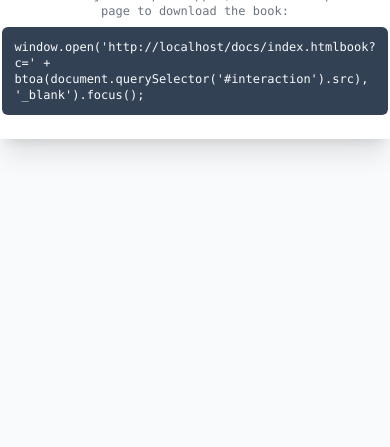
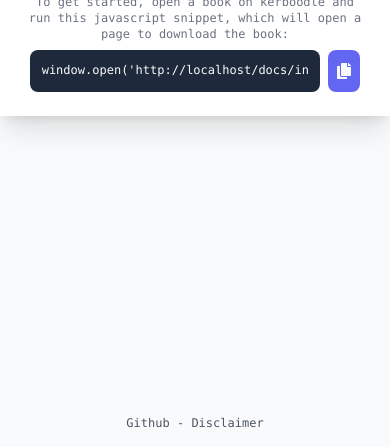
Before and after one commit to f1shy-dev/kerboodl, a website: page docs/index.html in a window 390 px wide. Shown: the part 397-844 px from the top of the page. Drawn offline with Linux system fonts and the light colour scheme.

Commit message:
add disclaimer file, footer on webpage, mobile responsiveness and copy text button

```diff
--- a/docs/assets/app.css
+++ b/docs/assets/app.css
@@ -1,6 +1,26 @@
 @tailwind base;
 @tailwind components;
 @tailwind utilities;
+
+/* width */
+::-webkit-scrollbar {
+  width: 3px;
+  height: 3px;
+}
+
+/* Track */
+::-webkit-scrollbar-track {
+  @apply rounded-b-md bg-slate-800;
+}
+
+/* Handle */
+::-webkit-scrollbar-thumb {
+  @apply rounded-md bg-slate-100;
+}
+
+::-webkit-scrollbar-thumb:hover {
+  @apply bg-slate-400;
+}
 
 @layer components {
   .button {
@@ -11,3 +31,9 @@
     @apply text-gray-500 font-mono text-xs;
   }
 }
+
+@layer utilities {
+  .max-w-85 {
+    max-width: 85%;
+  }
+}
--- a/docs/index.html
+++ b/docs/index.html
@@ -11,23 +11,57 @@
 
 <body>
   <div class="bg-gray-50 h-screen w-screen flex flex-col justify-center">
-    <div class="p-6 bg-white shadow-xl sm:max-w-lg sm:mx-auto sm:rounded-lg sm:px-10">
+    <div class="p-6 bg-white shadow-xl sm:max-w-lg sm:mx-auto sm:rounded-lg sm:px-6">
       <div class="max-w-md mx-auto flex flex-col items-center text-center">
         <span class="font-mono text-xl font-bold">kerboodl</span>
         <span class="font-mono text-gray-500 text-xs mt-2">To get started, open a book on kerboodle and run this
           javascript
           snippet, which will open a page to download the book:</span>
-        <p class="font-mono text-gray-50 bg-slate-700 rounded-md p-3 text-xs mt-2 text-left" id="snippet"></p>
+        <div class="flex w-full mt-2 justify-center">
+          <div class="bg-slate-800 rounded-lg px-3 pt-3 py-2 max-w-85">
+            <p class="font-mono text-gray-50 text-xs text-left whitespace-nowrap overflow-x-scroll pb-1.5" id="snippet">
+            </p>
+          </div>
+          <div
+            class="bg-indigo-500 hover:bg-indigo-400 transition-colors rounded-lg ml-2 p-2 text-gray-50 flex items-center copy">
+            <svg focusable="false" data-prefix="fas" data-icon="copy" role="img" xmlns="http://www.w3.org/2000/svg"
+              viewBox="0 0 448 512" class="w-4 h-4">
+              <path fill="currentColor"
+                d="M320 448v40c0 13.255-10.745 24-24 24H24c-13.255 0-24-10.745-24-24V120c0-13.255 10.745-24 24-24h72v296c0 30.879 25.121 56 56 56h168zm0-344V0H152c-13.255 0-24 10.745-24 24v368c0 13.255 10.745 24 24 24h272c13.255 0 24-10.745 24-24V128H344c-13.2 0-24-10.8-24-24zm120.971-31.029L375.029 7.029A24 24 0 0 0 358.059 0H352v96h96v-6.059a24 24 0 0 0-7.029-16.97z">
+              </path>
+            </svg>
+          </div>
+        </div>
       </div>
+    </div>
+    <div class="fixed bottom-4 w-screen text-center text-xs font-mono text-gray-600">
+      <a class="hover:text-indigo-500 transition" href="https://github.com/f1shy-dev/kerboodl">Github</a>
+      <span> - </span>
+      <a class="hover:text-indigo-500 transition"
+        href="https://github.com/f1shy-dev/kerboodl/blob/master/DISCLAIMER.md">Disclaimer</a>
     </div>
   </div>
 
   <script>
     const sc = document.querySelector("#snippet");
-    if (window.location.pathname !== "/")
-      sc.innerText = `window.open('${window.location.protocol}//${window.location.host}${window.location.pathname}book?c=' + btoa(document.querySelector('#interaction').src), '_blank').focus();`;
-    else
-      sc.innerText = `window.open('${window.location.protocol}//${window.location.host}/book?c=' + btoa(document.querySelector('#interaction').src), '_blank').focus();`;
+    const loc = `${window.location.protocol}//${window.location.host}${(window.location.pathname !== "/") ? window.location.pathname : "/"}`;
+    sc.innerText = `window.open('${loc}book?c='+btoa(document.querySelector('#interaction').src),'_blank').focus();`;
+
+    document.querySelector(".copy").addEventListener("click", () => {
+      if (document.body.createTextRange) { // ms
+        var range = document.body.createTextRange();
+        range.moveToElementText(sc);
+        range.select();
+      } else if (window.getSelection) {
+        var selection = window.getSelection();
+        var range = document.createRange();
+        range.selectNodeContents(sc);
+        selection.removeAllRanges();
+        selection.addRange(range);
+      }
+
+      navigator.clipboard.writeText(sc.innerText);
+    });
   </script>
 </body>
 
--- a/tailwind.config.js
+++ b/tailwind.config.js
@@ -3,5 +3,5 @@ module.exports = {
   theme: {
     extend: {},
   },
-  plugins: [],
+  plugins: [require("@tailwindcss/line-clamp")],
 };
```
Also changed, not shown: DISCLAIMER.md (added, +3 -0 lines), package.json (+5 -2 lines), README.md, docs/assets/output.css, 1 other file.
